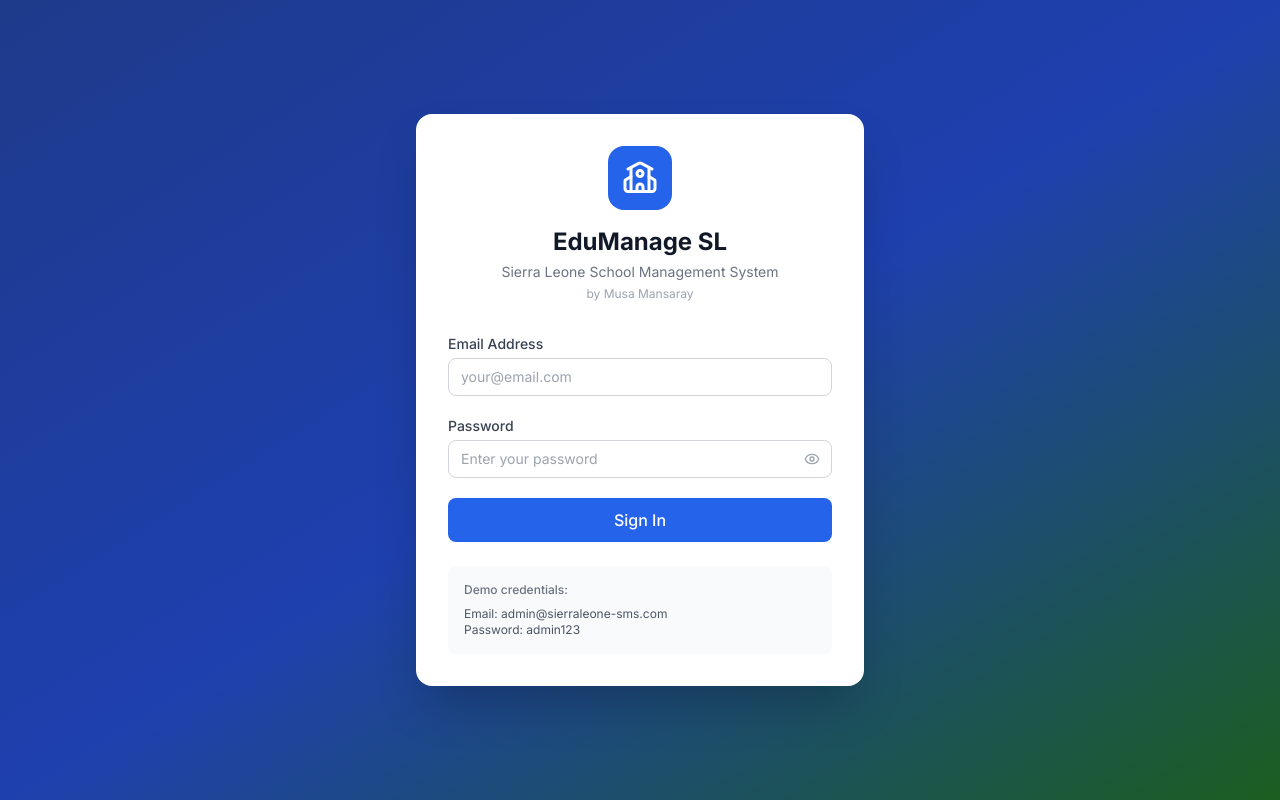
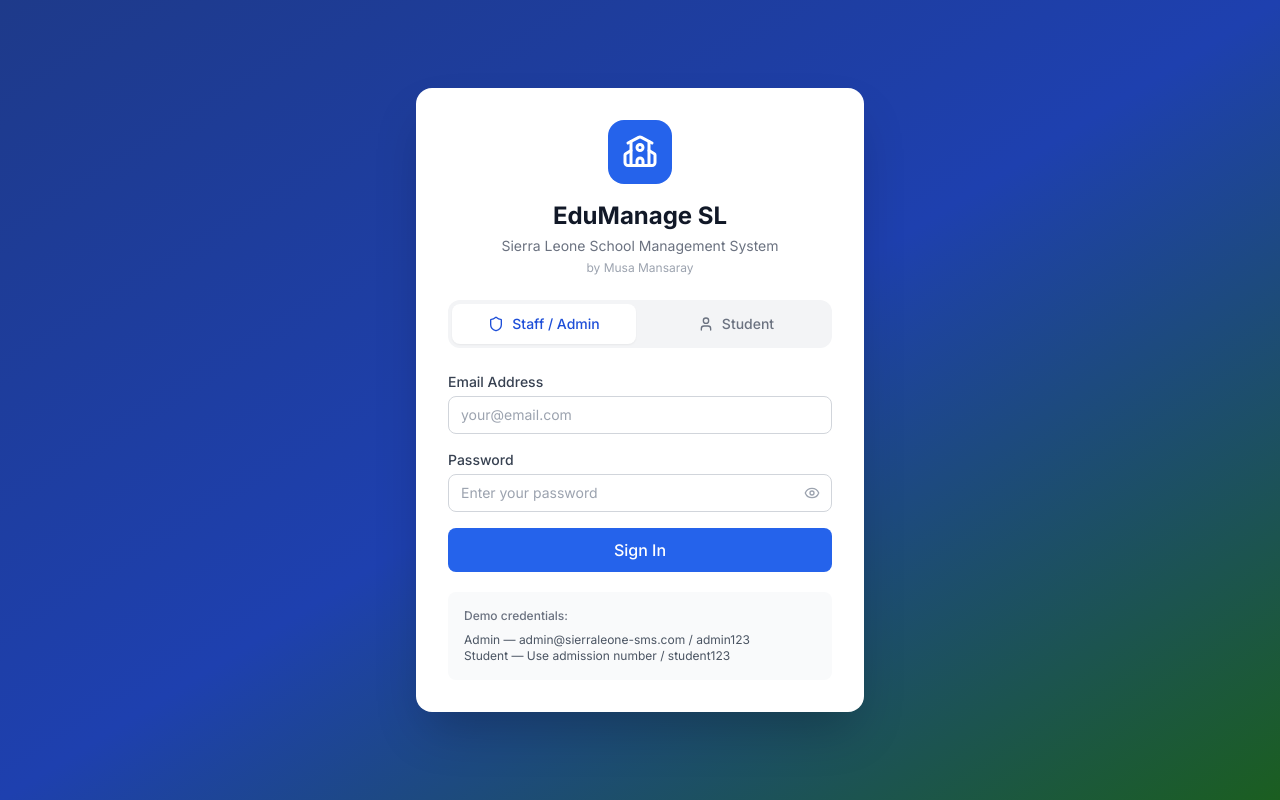
Before and after one commit to musamansaray90946/sierra-leone-sms, a React (Vite) app in the folder client/: page /login in a window 1280 px wide. Built offline with nearby package versions, Linux system fonts and the light colour scheme; no server answers.

Commit message:
feat: student admission number login

```diff
--- a/client/src/components/layout/Navbar.jsx
+++ b/client/src/components/layout/Navbar.jsx
@@ -4,7 +4,7 @@ import { useNavigate } from 'react-router-dom';
 import toast from 'react-hot-toast';
 
 export default function Navbar() {
-  const { user, logout } = useAuth();
+  const { user, school, logout } = useAuth();
   const navigate = useNavigate();
 
   const handleLogout = () => {
@@ -16,8 +16,12 @@ export default function Navbar() {
   return (
     <header className="bg-white border-b border-gray-100 px-6 py-4 flex items-center justify-between flex-shrink-0">
       <div>
-        <h2 className="text-lg font-semibold text-gray-900">Bo Government Secondary School</h2>
-        <p className="text-xs text-gray-500">Sierra Leone · Bo District · EduManage SL</p>
+        <h2 className="text-lg font-semibold text-gray-900">
+          {school?.name || 'EduManage SL'}
+        </h2>
+        <p className="text-xs text-gray-500">
+          {school ? `${school.district} District · Sierra Leone · EduManage SL` : 'Sierra Leone · EduManage SL'}
+        </p>
       </div>
       <div className="flex items-center gap-4">
         <div className="flex items-center gap-2">
--- a/client/src/context/AuthContext.jsx
+++ b/client/src/context/AuthContext.jsx
@@ -5,34 +5,41 @@ const AuthContext = createContext(null);
 
 export const AuthProvider = ({ children }) => {
   const [user, setUser] = useState(null);
+  const [school, setSchool] = useState(null);
   const [loading, setLoading] = useState(true);
 
   useEffect(() => {
     const token = localStorage.getItem('token');
     const savedUser = localStorage.getItem('user');
+    const savedSchool = localStorage.getItem('school');
     if (token && savedUser) {
       setUser(JSON.parse(savedUser));
+      if (savedSchool) setSchool(JSON.parse(savedSchool));
     }
     setLoading(false);
   }, []);
 
   const login = async (email, password) => {
     const res = await authAPI.login({ email, password });
-    const { token, user } = res.data;
+    const { token, user, school } = res.data;
     localStorage.setItem('token', token);
     localStorage.setItem('user', JSON.stringify(user));
+    if (school) localStorage.setItem('school', JSON.stringify(school));
     setUser(user);
+    setSchool(school);
     return user;
   };
 
   const logout = () => {
     localStorage.removeItem('token');
     localStorage.removeItem('user');
+    localStorage.removeItem('school');
     setUser(null);
+    setSchool(null);
   };
 
   return (
-    <AuthContext.Provider value={{ user, login, logout, loading }}>
+    <AuthContext.Provider value={{ user, school, login, logout, loading }}>
       {children}
     </AuthContext.Provider>
   );
--- a/client/src/pages/auth/Login.jsx
+++ b/client/src/pages/auth/Login.jsx
@@ -1,11 +1,13 @@
 import { useState } from 'react';
 import { useAuth } from '../../context/AuthContext';
 import { useNavigate } from 'react-router-dom';
-import { School, Eye, EyeOff } from 'lucide-react';
+import { School, Eye, EyeOff, User, Shield } from 'lucide-react';
 import toast from 'react-hot-toast';
+import { authAPI } from '../../services/api';
 
 export default function Login() {
-  const [form, setForm] = useState({ email: '', password: '' });
+  const [loginType, setLoginType] = useState('staff');
+  const [form, setForm] = useState({ email: '', password: '', admissionNo: '' });
   const [showPassword, setShowPassword] = useState(false);
   const [loading, setLoading] = useState(false);
   const { login } = useAuth();
@@ -15,9 +17,18 @@ export default function Login() {
     e.preventDefault();
     setLoading(true);
     try {
+      if (loginType === 'student') {
+        const res = await authAPI.loginStudent({ admissionNo: form.admissionNo, password: form.password });
+        const { token, user } = res.data;
+        localStorage.setItem('token', token);
+        localStorage.setItem('user', JSON.stringify(user));
+        if (res.data.school) localStorage.setItem('school', JSON.stringify(res.data.school));
+        window.location.href = '/dashboard';
+      } else {
         await login(form.email, form.password);
         toast.success('Welcome to EduManage SL!');
         navigate('/dashboard');
+      }
     } catch (err) {
       toast.error(err.response?.data?.message || 'Login failed');
     } finally {
@@ -28,7 +39,7 @@ export default function Login() {
   return (
     <div className="min-h-screen bg-gradient-to-br from-primary-900 via-primary-800 to-sierra-green flex items-center justify-center p-4">
       <div className="bg-white rounded-2xl shadow-2xl w-full max-w-md p-8">
-        <div className="text-center mb-8">
+        <div className="text-center mb-6">
           <div className="w-16 h-16 bg-primary-600 rounded-2xl flex items-center justify-center mx-auto mb-4">
             <School className="w-9 h-9 text-white" />
           </div>
@@ -37,7 +48,27 @@ export default function Login() {
           <p className="text-xs text-gray-400 mt-1">by Musa Mansaray</p>
         </div>
 
-        <form onSubmit={handleSubmit} className="space-y-5">
+        <div className="flex gap-2 mb-6 bg-gray-100 p-1 rounded-xl">
+          <button
+            onClick={() => setLoginType('staff')}
+            className={`flex-1 flex items-center justify-center gap-2 py-2.5 rounded-lg text-sm font-medium transition-all ${
+              loginType === 'staff' ? 'bg-white text-primary-700 shadow-sm' : 'text-gray-500'
+            }`}
+          >
+            <Shield className="w-4 h-4" /> Staff / Admin
+          </button>
+          <button
+            onClick={() => setLoginType('student')}
+            className={`flex-1 flex items-center justify-center gap-2 py-2.5 rounded-lg text-sm font-medium transition-all ${
+              loginType === 'student' ? 'bg-white text-primary-700 shadow-sm' : 'text-gray-500'
+            }`}
+          >
+            <User className="w-4 h-4" /> Student
+          </button>
+        </div>
+
+        <form onSubmit={handleSubmit} className="space-y-4">
+          {loginType === 'staff' ? (
             <div>
               <label className="label">Email Address</label>
               <input
@@ -49,6 +80,19 @@ export default function Login() {
                 required
               />
             </div>
+          ) : (
+            <div>
+              <label className="label">Admission Number</label>
+              <input
+                className="input"
+                placeholder="e.g. SL260001"
+                value={form.admissionNo}
+                onChange={e => setForm({ ...form, admissionNo: e.target.value })}
+                required
+              />
+            </div>
+          )}
+
           <div>
             <label className="label">Password</label>
             <div className="relative">
@@ -79,10 +123,10 @@ export default function Login() {
           </button>
         </form>
 
-        <div className="mt-6 p-4 bg-gray-50 rounded-lg">
+        <div className="mt-5 p-4 bg-gray-50 rounded-lg">
           <p className="text-xs text-gray-500 font-medium mb-2">Demo credentials:</p>
-          <p className="text-xs text-gray-600">Email: admin@sierraleone-sms.com</p>
-          <p className="text-xs text-gray-600">Password: admin123</p>
+          <p className="text-xs text-gray-600">Admin — admin@sierraleone-sms.com / admin123</p>
+          <p className="text-xs text-gray-600">Student — Use admission number / student123</p>
         </div>
       </div>
     </div>
```
Also changed, not shown: 2 other files (tests, documents, lock files or other folders). Lines whose indentation alone changed are shown as unchanged.
